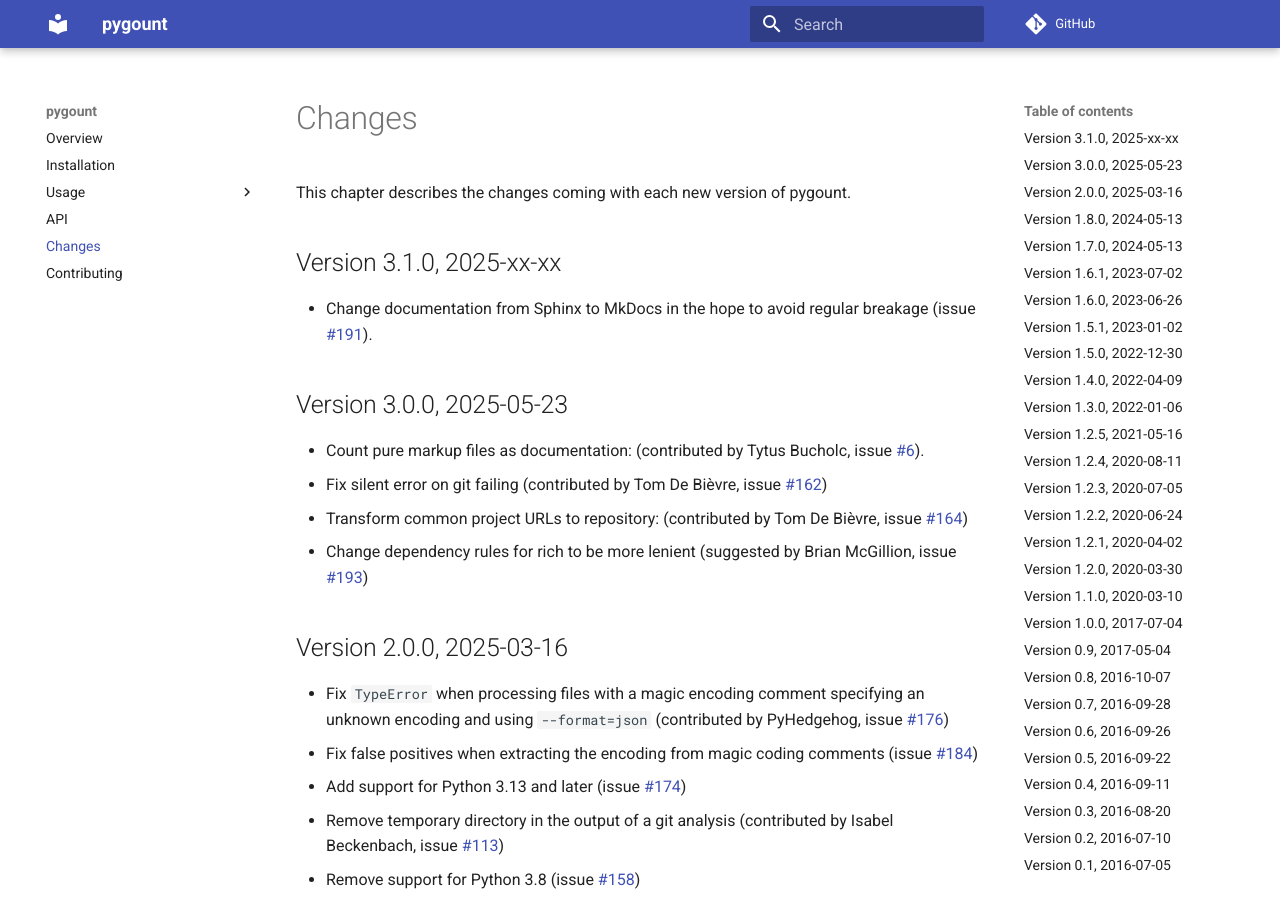
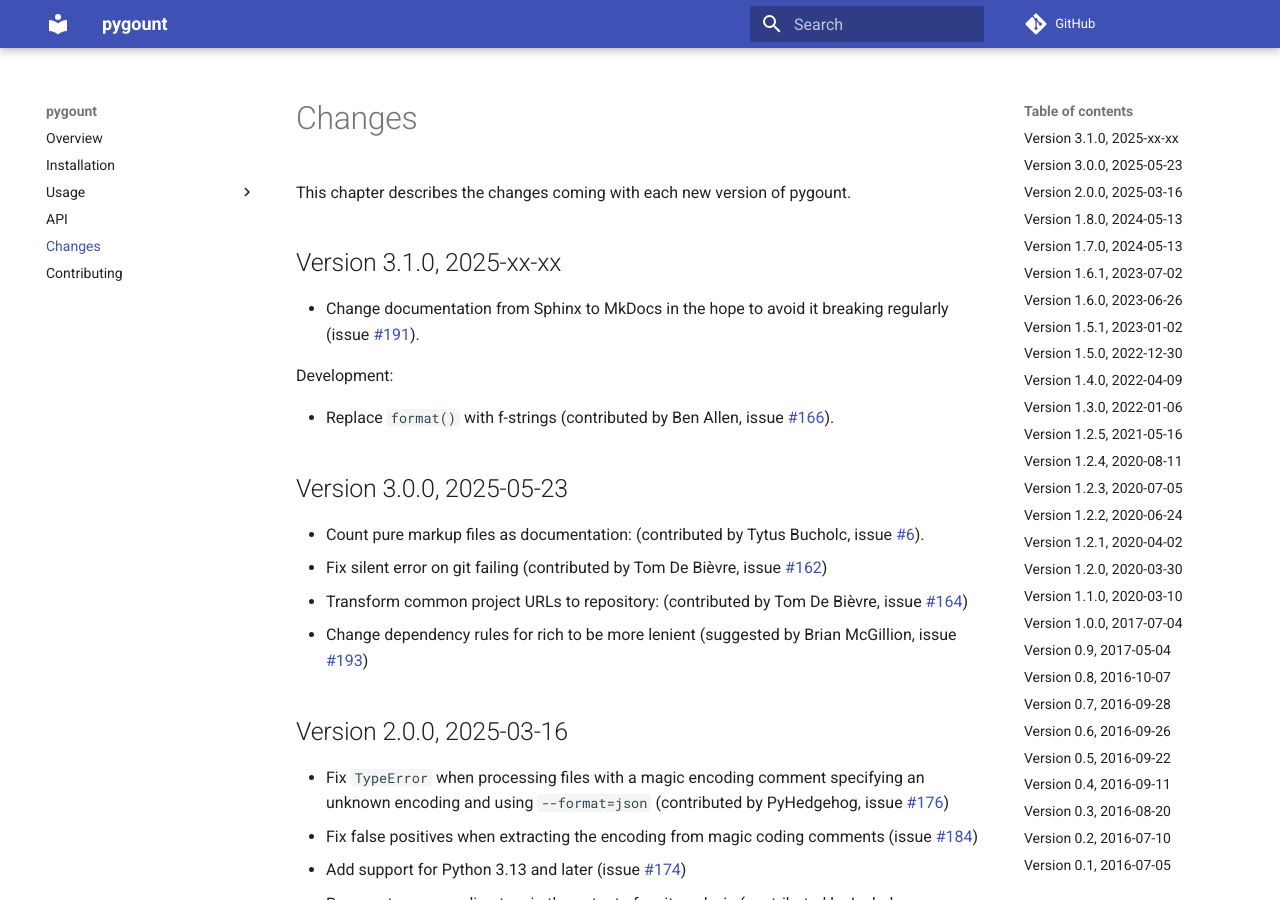
Before and after one commit to roskakori/pygount, an MkDocs documentation site: the page built from docs/changes.md, in a window 1280 px wide and 900 px high. Built offline with MkDocs 1.6.1 and Material for MkDocs 9.7.7, drawn with Linux system fonts in a browser that asks for light colours; comment, search, counter and statistics services are not loaded.

Commit message:
#166 Replace `format()` with f-strings

```diff
--- a/docs/changes.md
+++ b/docs/changes.md
@@ -5,7 +5,11 @@ pygount.
 
 ## Version 3.1.0, 2025-xx-xx
 
-- Change documentation from Sphinx to MkDocs in the hope to avoid regular breakage (issue [#191](https://github.com/roskakori/pygount/issues/191)).
+- Change documentation from Sphinx to MkDocs in the hope to avoid it breaking regularly (issue [#191](https://github.com/roskakori/pygount/issues/191)).
+
+Development:
+
+- Replace `format()` with f-strings (contributed by Ben Allen, issue [#166](https://github.com/roskakori/pygount/issues/166)).
 
 ## Version 3.0.0, 2025-05-23
 
```
Also changed, not shown: 1 other file.
